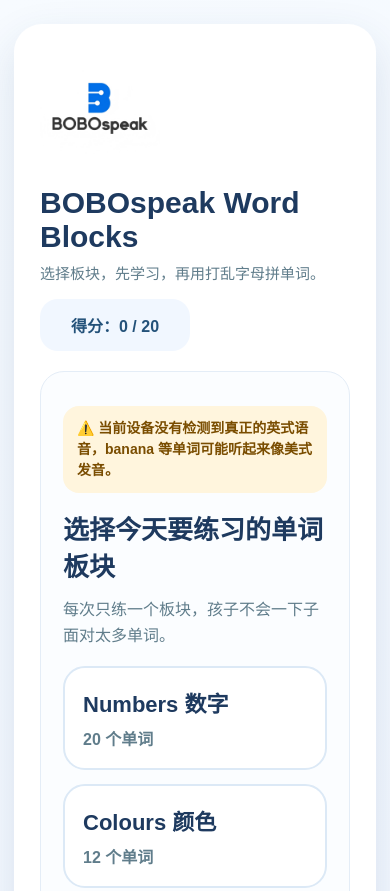
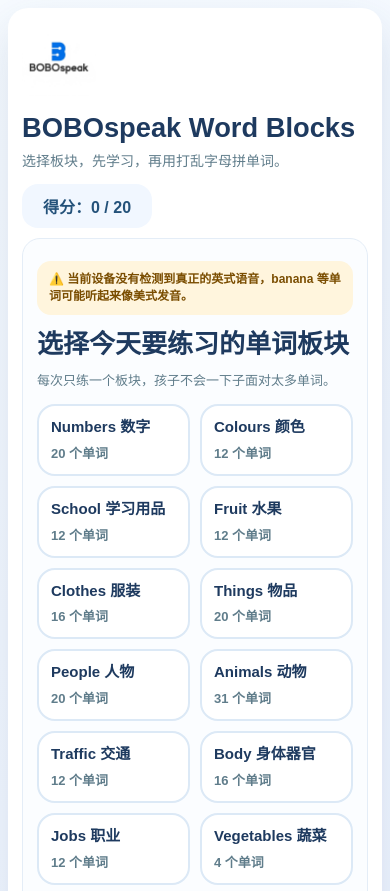
Before and after one commit to ljd18998452976-ops/BOBO-WORD-PRACTISER, a plain HTML site: page index.html in a window 390 px wide. Shown: the top 891 px of the page. Drawn offline with Linux system fonts and the light colour scheme.

Commit message:
Update index.html

```diff
--- a/index.html
+++ b/index.html
@@ -15,26 +15,29 @@
       font-family: Arial, "Microsoft YaHei", sans-serif;
       background: linear-gradient(135deg, #f7fbff, #eef4ff);
       color: #263238;
-      display: flex;
-      justify-content: center;
-      padding: 24px 14px;
+      display: block;
+      padding: 10px;
+      overflow-y: auto;
+      -webkit-overflow-scrolling: touch;
     }
 
     .app {
       width: min(1120px, 100%);
+      min-height: calc(100vh - 20px);
+      margin: 0 auto;
       background: #ffffff;
-      border-radius: 28px;
+      border-radius: 24px;
       box-shadow: 0 18px 45px rgba(35, 70, 120, 0.14);
-      padding: 26px;
+      padding: 18px;
     }
 
     header {
       display: flex;
       justify-content: space-between;
       align-items: center;
-      gap: 16px;
+      gap: 12px;
       flex-wrap: wrap;
-      margin-bottom: 20px;
+      margin-bottom: 14px;
     }
 
     .header-left {
@@ -45,23 +48,25 @@
     }
 
     .logo {
-      width: 120px;
+      width: 88px;
       height: auto;
-      border-radius: 16px;
+      border-radius: 12px;
       object-fit: contain;
       background: #fff;
     }
 
     h1 {
       margin: 0;
-      font-size: 30px;
+      font-size: clamp(24px, 7vw, 30px);
+      line-height: 1.15;
       color: #1e3a5f;
     }
 
     .sub-title {
       margin: 8px 0 0;
       color: #607d8b;
-      font-size: 15px;
+      font-size: 14px;
+      line-height: 1.45;
     }
 
     .teacher-badge {
@@ -77,10 +82,10 @@
     }
 
     .score-box {
-      min-width: 150px;
-      padding: 14px 18px;
+      min-width: 130px;
+      padding: 10px 14px;
       background: #f1f7ff;
-      border-radius: 18px;
+      border-radius: 16px;
       text-align: center;
       font-weight: 700;
       color: #24527a;
@@ -99,8 +104,8 @@
     .card {
       background: #fbfdff;
       border: 1px solid #e4edf7;
-      border-radius: 24px;
-      padding: 22px;
+      border-radius: 20px;
+      padding: 16px;
     }
 
     .teacher-only {
@@ -124,28 +129,30 @@
     }
 
     .screen-title {
-      margin: 0 0 14px;
-      font-size: 26px;
+      margin: 0 0 10px;
+      font-size: clamp(22px, 7vw, 26px);
+      line-height: 1.2;
       color: #1e3a5f;
     }
 
     .screen-note {
-      margin: 0 0 18px;
+      margin: 0 0 14px;
       color: #607d8b;
-      line-height: 1.6;
+      line-height: 1.5;
+      font-size: 14px;
     }
 
     .block-grid {
       display: grid;
-      grid-template-columns: repeat(auto-fit, minmax(180px, 1fr));
-      gap: 14px;
+      grid-template-columns: repeat(auto-fit, minmax(130px, 1fr));
+      gap: 10px;
     }
 
     .block-card {
       border: 2px solid #dce9f6;
       background: #ffffff;
-      border-radius: 22px;
-      padding: 18px;
+      border-radius: 18px;
+      padding: 14px;
       cursor: pointer;
       transition: 0.18s ease;
     }
@@ -157,10 +164,11 @@
     }
 
     .block-name {
-      font-size: 22px;
+      font-size: 17px;
       font-weight: 900;
       color: #1e3a5f;
-      margin-bottom: 8px;
+      margin-bottom: 6px;
+      line-height: 1.25;
     }
 
     .block-count {
@@ -182,15 +190,16 @@
     }
 
     .study-word {
-      font-size: 54px;
+      font-size: clamp(38px, 12vw, 54px);
       font-weight: 900;
       color: #1e3a5f;
       letter-spacing: 1px;
       margin-bottom: 12px;
+      word-break: break-word;
     }
 
     .study-meaning {
-      font-size: 30px;
+      font-size: clamp(24px, 8vw, 30px);
       font-weight: 900;
       color: #263238;
       margin-bottom: 18px;
@@ -203,11 +212,11 @@
     }
 
     .voice-status {
-      padding: 12px 14px;
-      border-radius: 16px;
-      font-size: 14px;
-      line-height: 1.5;
-      margin: 12px 0 16px;
+      padding: 10px 12px;
+      border-radius: 14px;
+      font-size: 13px;
+      line-height: 1.45;
+      margin: 8px 0 14px;
       background: #eef7ff;
       color: #28567a;
       font-weight: 700;
@@ -473,15 +482,97 @@
         grid-template-columns: 1fr;
       }
 
+      .header-left {
+        width: 100%;
+        align-items: flex-start;
+      }
+
+      .score-box {
+        width: auto;
+      }
+
       .slot,
       .tile {
-        width: 48px;
-        height: 52px;
-        font-size: 24px;
+        width: 44px;
+        height: 48px;
+        font-size: 23px;
+        border-radius: 14px;
       }
 
-      .study-word {
-        font-size: 42px;
+      .answer-slots,
+      .letter-bank {
+        gap: 8px;
+      }
+
+      .study-card {
+        min-height: 220px;
+        padding: 18px;
+      }
+
+      .nav-row button,
+      .btn-row button {
+        flex: 1 1 130px;
+      }
+    }
+
+    @media (max-width: 520px) {
+      body {
+        padding: 8px;
+      }
+
+      .app {
+        border-radius: 20px;
+        padding: 14px;
+        min-height: calc(100vh - 16px);
+      }
+
+      .logo {
+        width: 74px;
+      }
+
+      header {
+        margin-bottom: 10px;
+      }
+
+      .card {
+        padding: 14px;
+        border-radius: 18px;
+      }
+
+      .block-grid {
+        grid-template-columns: repeat(2, minmax(0, 1fr));
+      }
+
+      .block-card {
+        padding: 12px;
+      }
+
+      .block-name {
+        font-size: 15px;
+      }
+
+      .block-count {
+        font-size: 13px;
+      }
+
+      .screen-note {
+        font-size: 13px;
+      }
+
+      .voice-status {
+        font-size: 12px;
+      }
+
+      button {
+        padding: 10px 12px;
+        font-size: 14px;
+      }
+
+      .slot,
+      .tile {
+        width: 40px;
+        height: 44px;
+        font-size: 21px;
       }
     }
   </style>
```
